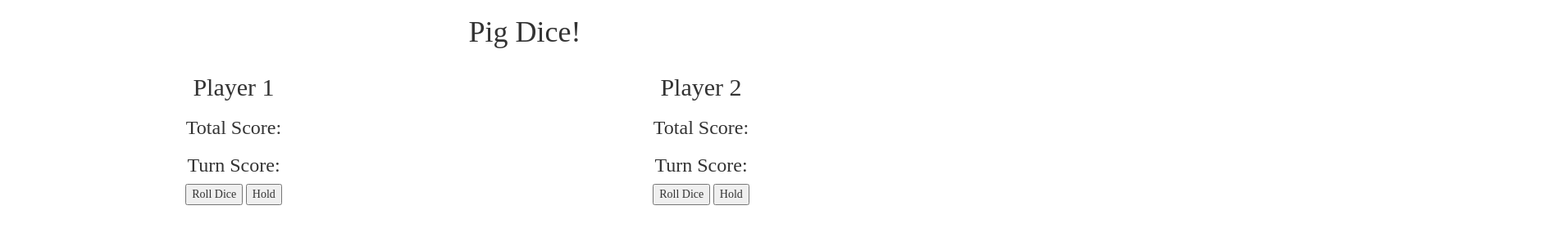
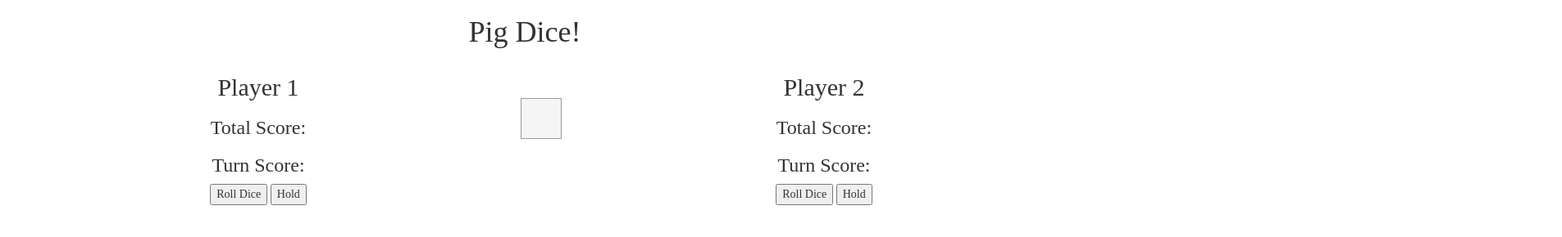
Before and after one commit to shathashaath/pig-dice, a plain HTML site: page index.html in a window 1280 px wide. Shown: the whole page at 82% size, 1905 px wide, since content can reach past the window. Drawn offline with Linux system fonts and the light colour scheme.

Commit message:
Add dice value box, format in css

```diff
--- a/css/styles.css
+++ b/css/styles.css
@@ -4,8 +4,22 @@ body {
 
 .container {
   text-align: center;
+  width: 150%;
 }
 
 h1 {
   text-align: center;
 }
+
+#dice {
+  float: left;
+  width: 50px;
+  height: 50px;
+  background: #F5F5F5;
+  border: #999 1px solid;
+  padding: 10px;
+  font-size: 56px;
+  text-align: center;
+  margin: 5px;
+  margin-top: 50px;
+}
--- a/index.html
+++ b/index.html
@@ -10,14 +10,17 @@
   <body>
     <h1>Pig Dice!</h1>
     <div class="row container">
-      <div class="col-sm-6" id="player1">
+      <div class="col-sm-4" id="player1">
         <h2>Player 1 </h2>
         <h3>Total Score: <span id="p1-score"></span></h3>
         <h3>Turn Score: <span id="p1-turnscore"></span></h3>
         <button onclick="rollDice()" type="button" name="button" id="p1-roll">Roll Dice</button>
         <button onclick="rollDice()" type="button" name="button" id="p1-hold">Hold</button>
       </div>
-      <div class="col-sm-6"id="player2">
+      <div class="col-sm-4" id="dice">
+        <div id="die1" class="dice"></div>
+      </div>
+      <div class="col-sm-4"id="player2">
         <h2>Player 2 </h2>
         <h3>Total Score: <span id="p2-score"></span></h3>
         <h3>Turn Score: <span id="p2-turnscore"></span></h3>
@@ -25,6 +28,5 @@
         <button onclick="rollDice()" type="button" name="button" id="p2-hold">Hold</button>
       </div>
     </div>
-    <!-- <div id="die1" class="dice"></div> -->
   </body>
 </html>
--- a/js/scripts.js
+++ b/js/scripts.js
@@ -1,9 +1,18 @@
 //Business End Logic
+function Players (totalScore, turnScore) {
+  this.totalScore = totalScore;
+  this.turnScore = turnScore;
+}
 
+Players.prototype.rollDice = function (diceValue) {
+  var dicePlayer1 = Math.floor(Math.random() * 6) + 1;
+  var dicePlayer2 = Math.floor(Math.random() * 6) + 1;
+}
 
 
 
 //User Interface Logic
 $(document).ready(function() {
 
+
 });
```
